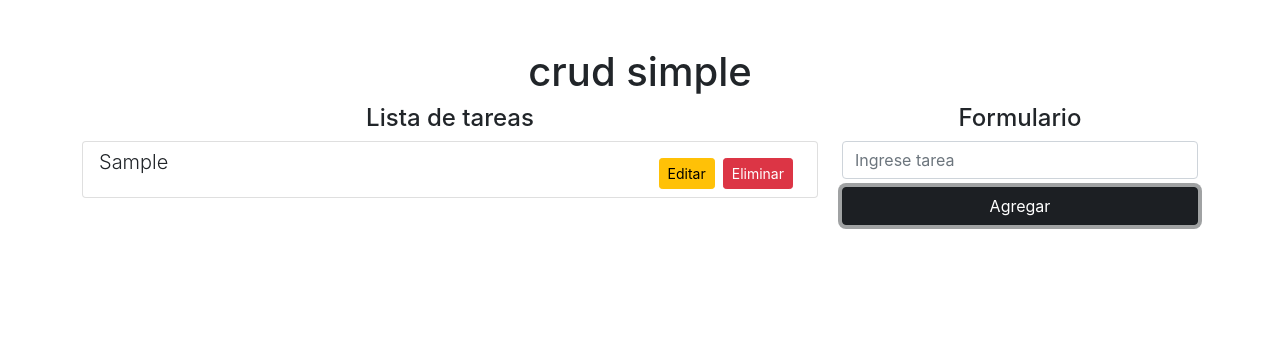
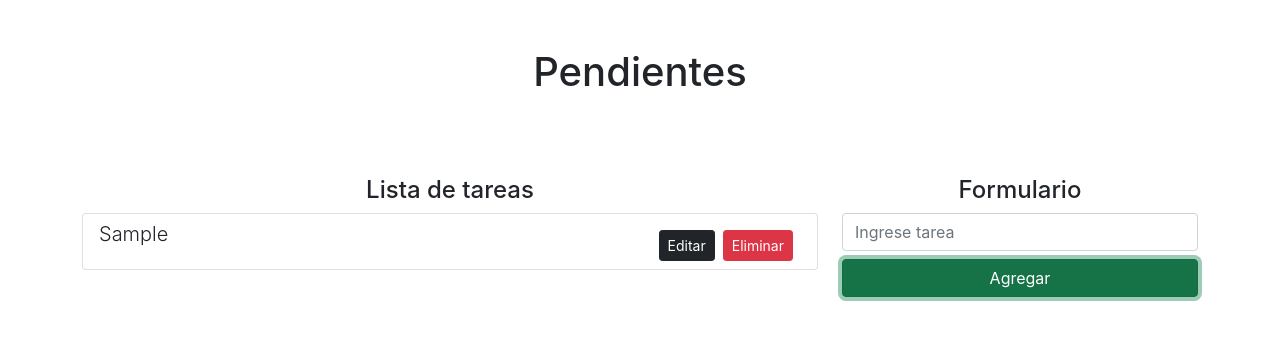
Before and after one commit to Gochita/todo-list, a React (Create React App) app: page / in a window 1280 px wide. Both pictures are taken after typing "Sample" into the empty fields and a click on the button "Agregar". Shown: the top 340 px of the page. Built offline with nearby package versions, Linux system fonts and the light colour scheme.

Commit message:
eliminar tareas

```diff
--- a/src/App.jsx
+++ b/src/App.jsx
@@ -4,6 +4,11 @@ import { nanoid } from 'nanoid'
 const App = () => {
   const [tarea, setTarea] = React.useState('');
   const [tareas, setTareas] = React.useState([]);
+  const eliminarTarea = id => {
+    const arrayFiltrado = tareas.filter(item => item.id !== id)
+    setTareas(arrayFiltrado)
+
+  }
   const agregarTarea = e => {
     e.preventDefault()
 
@@ -11,13 +16,15 @@ const App = () => {
       console.log('elemento vacio');
       return
     }
-    console.log(tarea);
     setTareas([...tareas, { id: nanoid(), NombreTarea: tarea }])
     setTarea('')
   }
   return (
     <div className='container mt-5'>
-      <h1 className='text-center'>crud simple</h1>
+      <h1 className='text-center'>Pendientes</h1>
+      <br />
+      <br />
+      <br />
       <h1>
         <div className="row">
           <div className="col-8">
@@ -27,8 +34,14 @@ const App = () => {
                 tareas.map(item => (
                   <li className="list-group-item" key={item.id}>
                     <span className="lead float-start">{item.NombreTarea}</span>
-                    <button className="btn btn-danger btn-sm float-end mt-2 mx-2">Eliminar</button>
-                    <button className="btn btn-warning btn-sm float-end mt-2">Editar</button>
+                    <button
+                      className="btn btn-danger btn-sm float-end mt-2 mx-2"
+                      onClick={() => eliminarTarea(item.id)}
+                    >Eliminar</button>
+
+                    <button
+                      className="btn btn-dark btn-sm float-end mt-2"
+                    >Editar</button>
                   </li>
                 ))
               }
@@ -49,7 +62,7 @@ const App = () => {
               />
               <div className="d-grid gap-2">
                 <button
-                  className="btn btn-dark btn-block"
+                  className="btn btn-success btn-block"
                   type='submit'
                 >Agregar</button>
               </div>
```
